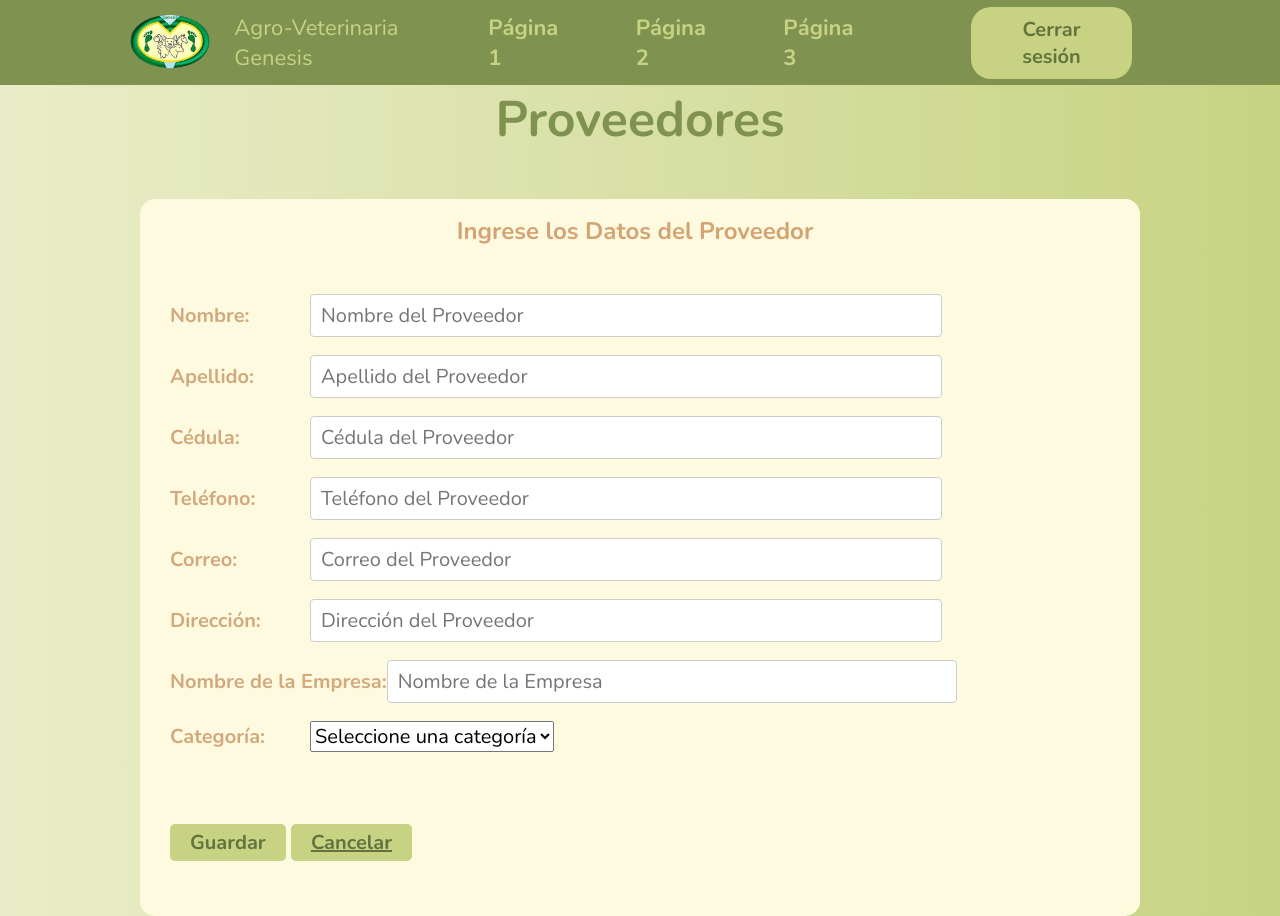
After one commit to Mbelem7/VET, a Flask app: template templates/agregarproveedor.html in a window 1280 px wide. The commit adds this page. Run offline with Flask 3, Linux system fonts and the light colour scheme; the template is opened without the code that fills it, so the values that code supplies are empty.

Commit message:
YA SE DEBERAN AGREGAR LOS PROVEEDORES

```diff
--- a/app.py
+++ b/app.py
@@ -14,6 +14,7 @@ from modulos.ventas import *
 from modulos.servicios import *
 from modulos.consultas import *
 from modulos.coneccion import *
+from modulos.proveedor import *
 from flask_session import Session
 import io
 import pandas as pd
@@ -548,13 +549,82 @@ def buscar_medicamento():
 
 ###########################################################################
 #PROVEEDORES
-# @app.route('/proveedores')
-# @login_required
-# def proveedores():
-#    return render_template ('proveedores.html')
+@app.route('/proveedores')
+@login_required
+def proveedores():
+   return render_template ('proveedores.html')
 
-############################################################################
-#PROPIETARIOS
+#FORMULARIO PROVEEDORES
+@app.route('/agregarproveedores', methods=["GET", "POST"])
+@login_required
+@admin_required
+def agregarproveedores():
+    if request.method == "GET":
+        categorias = mostrarcategoriasp()
+        return render_template("agregarproveedores.html", categ=categorias)
+    elif request.method == "POST":
+        # Datos de la persona
+        nombre = request.form.get("nombreprov")
+        apellido = request.form.get("apellidoprov")
+        cedula = request.form.get("cedprov")
+        telefono = request.form.get("telprov")
+        correo = request.form.get("corprov")
+        direccion = request.form.get("dirprov")
+
+        # Datos propios del proveedor
+        nombre_empresa = request.form.get("nombre_empresa")
+        categoria_id = request.form.get("categoria_id")
+
+        # VALIDACIONES DE LONGITUD Y CAMPOS
+        erroresProv = []
+        if not nombre or len(nombre) > 50:
+            erroresProv.append("El nombre es obligatorio y no puede tener más de 50 caracteres.")
+        if not apellido or len(apellido) > 50:
+            erroresProv.append("El apellido es obligatorio y no puede tener más de 50 caracteres.")
+        if not cedula or len(cedula) > 16:
+            erroresProv.append("La cédula es obligatoria y no puede tener más de 16 caracteres.")
+        if not telefono or len(telefono) > 8:
+            erroresProv.append("El teléfono es obligatorio y no puede tener más de 8 caracteres.")
+        if not correo or len(correo) > 100:
+            erroresProv.append("El correo es obligatorio y no puede tener más de 100 caracteres.")
+        if not direccion or len(direccion) > 700:
+            erroresProv.append("La dirección es obligatoria y no puede tener más de 700 caracteres.")
+        if not nombre_empresa or len(nombre_empresa) > 100:
+            erroresProv.append("El nombre de la empresa es obligatorio y no puede tener más de 100 caracteres.")
+        if not categoria_id:
+            erroresProv.append("Debe seleccionar una categoría.")
+        if erroresProv:
+            categorias = mostrarcategoriasp()
+            return render_template("agregarproveedores.html", errores=erroresProv, categ=categorias)
+
+        # Verificar conexión antes de insertar persona
+        from modulos.coneccion import ConnectionManager
+        con = ConnectionManager.get_connection()
+        if not con:
+            erroresProv.append("No se pudo conectar a la base de datos. Verifique sus credenciales o conexión.")
+            categorias = mostrarcategoriasp()
+            return render_template("agregarproveedores.html", errores=erroresProv, categ=categorias)
+
+        persona_id = insertarpersona(nombre, apellido, cedula, telefono, correo, direccion)
+
+        if persona_id:
+            try:
+                insertarproveedor(persona_id, nombre_empresa, categoria_id)
+                return redirect('/proveedores')
+            except Exception as e:
+                print("Error en insertarproveedor:", e)
+                import traceback
+                traceback.print_exc()
+                erroresProv.append(f"Error al insertar proveedor: {e}")
+                categorias = mostrarcategoriasp()
+                return render_template("agregarproveedores.html", errores=erroresProv, categ=categorias)
+        else:
+            erroresProv.append("Error: no se pudo insertar el proveedor (persona no creada)")
+            categorias = mostrarcategoriasp()
+            return render_template("agregarproveedores.html", errores=erroresProv, categ=categorias)
+
+###########################################################################
+# PROPIETARIOS
 @app.route('/propietarios')
 @login_required
 @vetRec_required
--- a/static/styles/stylesindex.css
+++ b/static/styles/stylesindex.css
@@ -645,24 +645,7 @@ a {
     /* Centra el form-box */
     box-sizing: border-box;
     overflow-x: auto;
-    position: relative;
-    z-index: 2;
 }
-
-.form-box::after{
-     content: "";
-  position: absolute;
-  top: 0;
-  right: 0;
-  width: 45%; /* Ajusta el ancho según lo que desees */
-  height: 100%;
-  background: url('../static/assets/img/fondo1.jpg') no-repeat right center;
-  background-size: cover;
-  z-index: 1;
-  border-radius: 0 10px 10px 0; /* Opcional: bordes redondeados solo a la derecha */
-  pointer-events: none; /* Para que no bloquee los campos del formulario */
-}
-
 
 .image-box {
     flex: 1;
--- /dev/null
+++ b/templates/agregarproveedor.html
@@ -0,0 +1,116 @@
+{% extends "layout.html" %}
+
+{% block title %}
+<title>Agregar Proveedores</title>
+{% endblock %}
+
+{% block css %}
+<link rel="stylesheet" href="../static/styles/stylesindex.css">
+{% endblock %}
+
+{% block body %}
+<div class="proveedores">
+  <h2 class="menu">Proveedores</h2>
+  <br>
+  <form action="/agregarproveedores" method="post">
+    <div class="form-container">
+      <div class="form-box">
+        <!-- DATOS PROVEEDOR -->
+        <section class="formulario">
+          <h3>Ingrese los Datos del Proveedor</h3>
+          <br>
+
+          <div class="form-row">
+            <label for="nombreprov">Nombre: </label>
+            <div class="form-input">
+              <input type="text" class="form-control" placeholder="Nombre del Proveedor" required id="nombreprov"
+                name="nombreprov" data-letras />
+            </div>
+          </div>
+
+          <div class="form-row">
+            <label for="apellidoprov">Apellido: </label>
+            <div class="form-input">
+              <input type="text" class="form-control" placeholder="Apellido del Proveedor" required id="apellidoprov"
+                name="apellidoprov" data-letras />
+            </div>
+          </div>
+
+          <div class="form-row">
+            <label for="cedprov">Cédula: </label>
+            <div class="form-input">
+              <input type="text" class="form-control" placeholder="Cédula del Proveedor" required id="cedprov"
+                name="cedprov" />
+            </div>
+          </div>
+
+          <div class="form-row">
+            <label for="telprov">Teléfono: </label>
+            <div class="form-input">
+              <input type="number" class="form-control" placeholder="Teléfono del Proveedor" required id="telprov"
+                name="telprov" maxlength="8" />
+            </div>
+          </div>
+
+          <div class="form-row">
+            <label for="corprov">Correo: </label>
+            <div class="form-input">
+              <input type="email" class="form-control" placeholder="Correo del Proveedor" required id="corprov"
+                name="corprov" />
+            </div>
+          </div>
+
+          <div class="form-row">
+            <label for="dirprov">Dirección: </label>
+            <div class="form-input">
+              <input type="text" class="form-control" placeholder="Dirección del Proveedor" required id="dirprov"
+                name="dirprov" />
+            </div>
+          </div>
+
+          <div class="form-row">
+            <label for="nombre_empresa">Nombre de la Empresa: </label>
+            <div class="form-input">
+              <input type="text" class="form-control" placeholder="Nombre de la Empresa" required id="nombre_empresa"
+                name="nombre_empresa" />
+            </div>
+          </div>
+
+          <div class="form-row">
+            <label for="categoria_id">Categoría:</label>
+            <div class="form-input">
+              <select class="form-control" name="categoria_id" id="categoria_id" required>
+                <option value="">Seleccione una categoría</option>
+                {% for i in categ %}
+                <option value="{{ i[0] }}">{{ i[1] }}</option>
+                {% endfor %}
+              </select>
+            </div>
+          </div>
+
+          {% if errores %}
+          <div class="alert alert-danger">
+            <ul>
+              {% for error in errores %}
+              <li>{{ error }}</li>
+              {% endfor %}
+            </ul>
+          </div>
+          {% endif %}
+
+          <br><br>
+          <div class="botonesproducto">
+            <input type="submit" value="Guardar" class="btnproducto">
+            <a href="{{ url_for('agregarproveedores') }}" class="btnproducto">Cancelar</a>
+          </div>
+        </section>
+        <br>
+      </div>
+    </div>
+  </form>
+</div>
+{% endblock %}
+
+{% block js %}
+<script src="{{ url_for('static', filename='js/validaciones.js') }}"></script>
+{% endblock %}
--- a/templates/index.html
+++ b/templates/index.html
@@ -302,7 +302,7 @@
         </a>
 
         <!-- EMPLEADOS -->
-        <a href="/empleados">
+        <!-- <a href="/empleados">
             <div class="card">
                 <a href="/empleados">
                     <svg fill="#D4A373" class="indexiconos" height="200px" width="200px" version="1.1" id="Layer_1"
@@ -344,7 +344,7 @@
                     <h5 class="card-body">Empleados</h5>
                 </a>
             </div>
-        </a>
+        </a> -->
     </div>
 
 </section>
```
Also changed, not shown: modulos/proveedor.py (added, +25 -0 lines), templates/consultas.html (+6 -5 lines), templates/proveedores.html (+28 -41 lines), static/assets/img/mas gatos.jpg (added).
